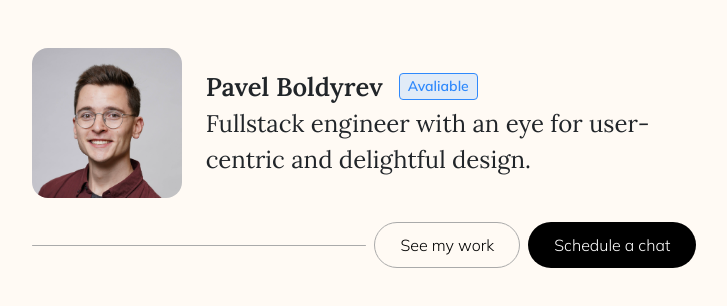
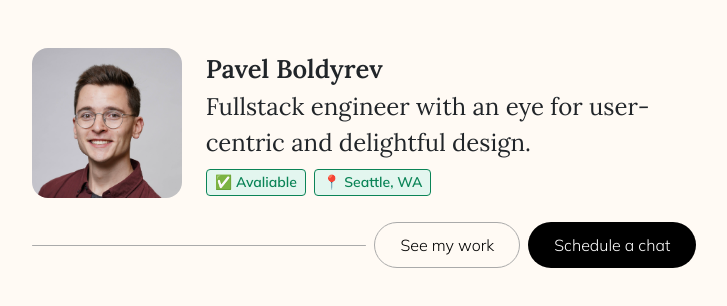
Before and after one commit to pboldyrev/personal, a React (Create React App) app in the folder personal/: page / in a window 1280 px wide. Shown: the top 306 px of the page, without its empty margins (276-1003 px from the left). Built offline with nearby package versions, Linux system fonts and the light colour scheme.

Commit message:
Added tags and fixed link

```diff
--- a/personal/public/index.html
+++ b/personal/public/index.html
@@ -7,7 +7,7 @@
     <meta name="theme-color" content="#000000" />
     <meta
       name="description"
-      content="Web site created using create-react-app"
+      content="Pavel Boldyrev is a fullstack engineer with an eye for user-centric and delightful design"
     />
     <link rel="apple-touch-icon" href="%PUBLIC_URL%/logo192.png" />
     <link rel="manifest" href="%PUBLIC_URL%/manifest.json" />
@@ -18,7 +18,7 @@
       rel="stylesheet"
     />
 
-    <title>React App</title>
+    <title>Pavel Boldyrev: web resume</title>
   </head>
   <body>
     <noscript>You need to enable JavaScript to run this app.</noscript>
--- a/personal/src/components/Heading.js
+++ b/personal/src/components/Heading.js
@@ -8,7 +8,7 @@ function Heading({ content, subtitle = "", size = "m", tagText = "" }) {
     <div className="d-flex flex-column">
       <div className="d-flex align-items-center gap-3">
         <span className={headingClasses}>{content}</span>
-        <Tag text={tagText} />
+        {tagText && <Tag text={tagText} />}
       </div>
       {subtitle && <span className={subheadingClasses}>{subtitle}</span>}
     </div>
--- a/personal/src/components/Introduction.js
+++ b/personal/src/components/Introduction.js
@@ -2,6 +2,7 @@ import "../styles/Introduction.css";
 import Heading from "./Heading";
 import Button from "./Button";
 import Line from "./Line.js";
+import Tag from "./Tag.js";
 import profile from "../resources/profile.jpg";
 import { INTRODUCTION as TEXTS } from "../constants/strings.ts";
 
@@ -10,20 +11,17 @@ function Introduction() {
     <div className="d-flex flex-column">
       <div className="d-flex gap-4 align-items-center">
         <img className="profile-img" src={profile} alt="Paul Boldyrev" />
-        <div className="d-flex flex-column">
-          <Heading
-            content={TEXTS.TITLE}
-            subtitle={TEXTS.SUBTITLE}
-            tagText={TEXTS.TAG}
-          />
+        <div className="d-flex flex-column gap-2">
+          <Heading content={TEXTS.TITLE} subtitle={TEXTS.SUBTITLE} />
+          <div className="d-flex gap-2">
+            <Tag type="primary" text={TEXTS.AVALIABLE_TAG} />
+            <Tag type="primary" text={TEXTS.LOCATION_TAG} />
+          </div>
         </div>
       </div>
       <div className="d-flex gap-2 my-4 align-items-center">
         <Line />
-        <Button
-          text={TEXTS.SECONDARY_CTA}
-          type="secondary"
-        />
+        <Button text={TEXTS.SECONDARY_CTA} type="secondary" />
         <Button
           text={TEXTS.PRIMARY_CTA}
           type="primary"
--- a/personal/src/constants/strings.ts
+++ b/personal/src/constants/strings.ts
@@ -4,5 +4,6 @@ export const INTRODUCTION = {
     "Fullstack engineer with an eye for user-centric and delightful design.",
   PRIMARY_CTA: "Schedule a chat",
   SECONDARY_CTA: "See my work",
-  TAG: "Avaliable",
+  AVALIABLE_TAG: "✅ Avaliable",
+  LOCATION_TAG: "📍 Seattle, WA",
 };
--- a/personal/src/styles/Tag.css
+++ b/personal/src/styles/Tag.css
@@ -3,10 +3,19 @@
   font-weight: 600;
   padding: 2px 8px;
   border-radius: 4px;
+  width: fit-content;
+  display: flex;
+  align-items: center;
 }
 
 .tag-primary {
-  border: 1px solid #2f89fc;
-  color: #2f89fc;
-  background-color: #e1ebf7;
+  border: 1px solid #0b8457;
+  color: #0b8457;
+  background-color: #e3f6ef;
 }
+
+.tag-danger {
+  border: 1px solid #fc2f2f;
+  color: #fc2f2f;
+  background-color: #f8e8e8;
+}
```
